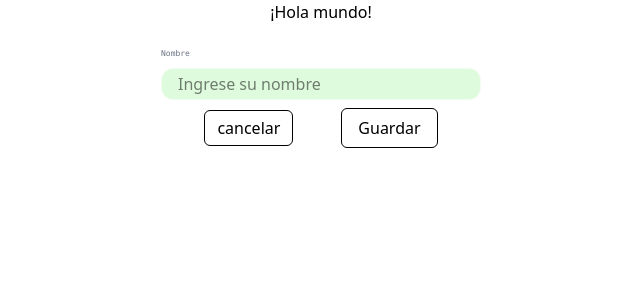
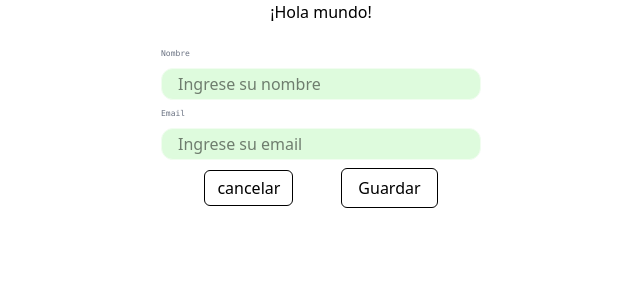
Before and after one commit to CJCPDev/proyecto-formativo-pharmasoft-sena, a React (Vite) app in the folder frontend/sena-pharmasoft/: page / in a window 1280 px wide. Shown: the top 300 px of the page, without its empty margins (319-959 px from the left). Built offline with nearby package versions, Linux system fonts and the light colour scheme.

Commit message:
feat: actualizacion

```diff
--- a/frontend/sena-pharmasoft/src/features/users/components/UserForm.jsx
+++ b/frontend/sena-pharmasoft/src/features/users/components/UserForm.jsx
@@ -3,13 +3,50 @@ import Button from '@/shared/components/Button'
 
 
 export default function UserForm(){
+
+
+
+/*     const handleNameChange = (e) => {
+        console.log('Nombre del usuario:', e.target.value)
+    }; */
+
+
+    const handleEmailBlur = (e) => {
+        console.log('Email del usuario:', e.target.value)
+    };
+
+    /* Una validación basica */
+
+    const handleNameChange = (e) => {
+        console.log('Nombre del usuario:', e.target.value)
+            if(e.target.value === ''){
+                console.log('Este campo no puede estar vacio')
+            }
+    };
+
+    const handleSubmit = (e) => {
+        console.log('enviaste un archivo',e.target.value)
+    }
+
+
+
     return (
         <div className="justify-items-center">
             {/* Formulario para crear el usuarioo*/}
+
+    {/* Chequea de inmediato si se cumple o no un determinado proceso*/}
             <form>
                 <Input
                 label='Nombre'
                 placeholder='Ingrese su nombre'
+                onChange = {handleNameChange}
+                />
+
+    {/*Cheque una vez se da clic por fuera si lo ingresado corresponde */}
+                <Input
+                label='Email'
+                placeholder='Ingrese su email'
+                onBlur = {handleEmailBlur}
                 />
 
                 {/* Actions */}
@@ -27,9 +64,8 @@ export default function UserForm(){
                 <Button
                     variant = 'primary'
                     size = 'md'
-                    onClick={()=>
-                        console.log('cancelar')
-                    }>
+                    type='submit'
+                    onSubmit={handleSubmit}>
                         Guardar
                     </Button>
 
```
